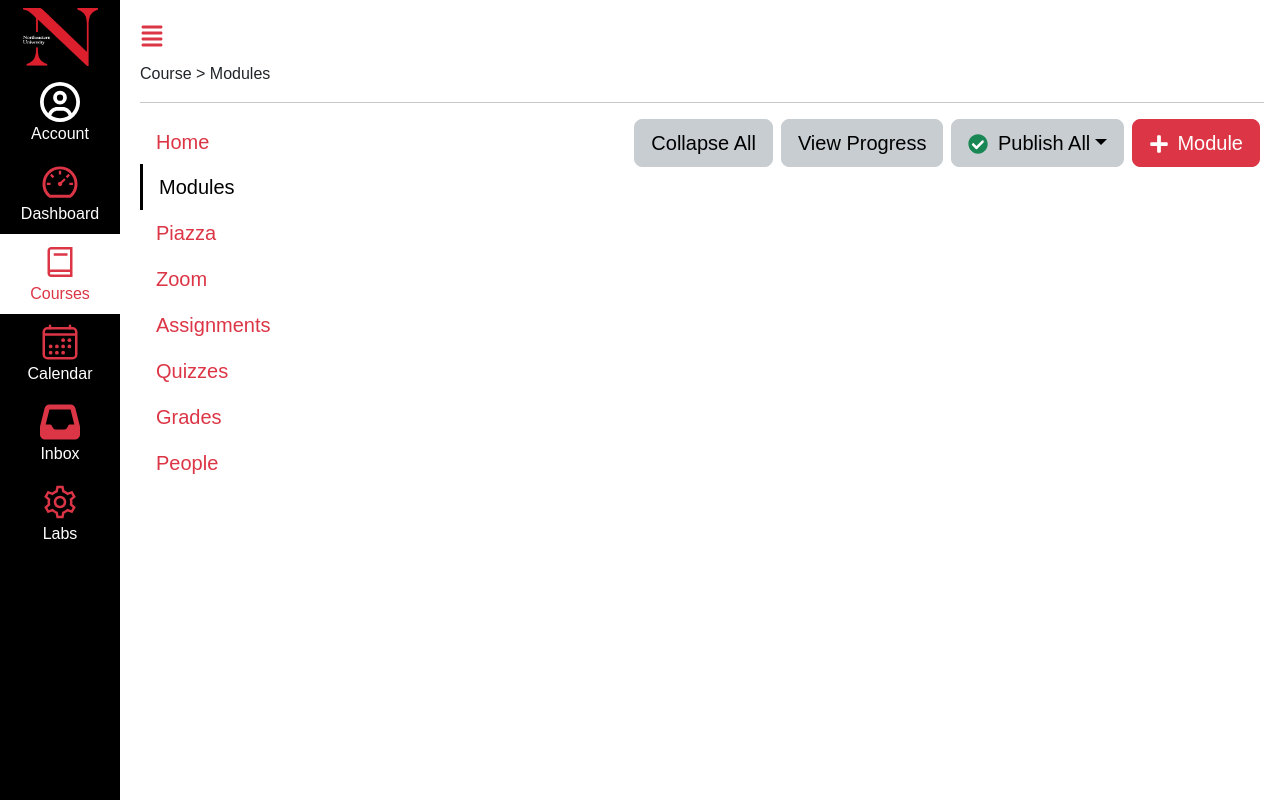
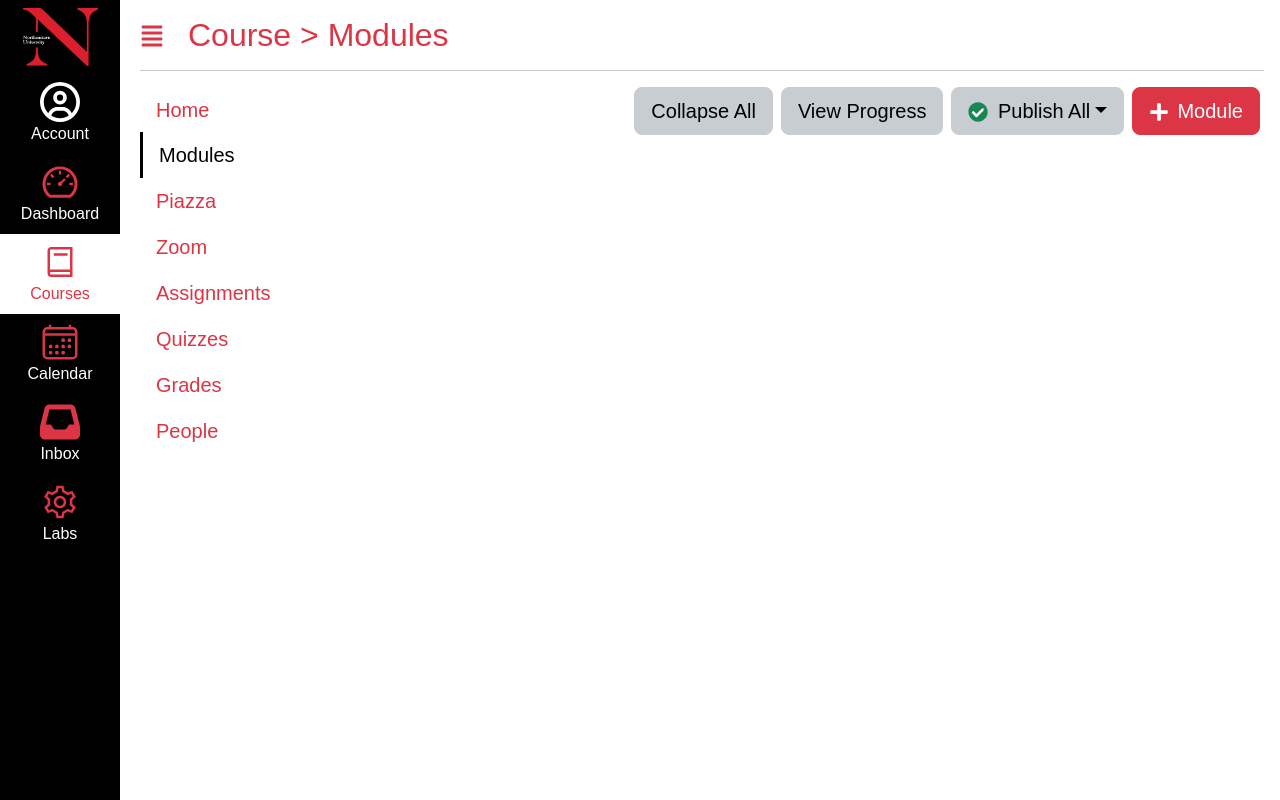
Before and after one commit to Ruoxi-0812/kambaz-next-js-cs4550-fa25, a Next.js app: page /Courses/1/Modules in a window 1280 px wide. Built offline with nearby package versions, Linux system fonts and the light colour scheme.

Commit message:
a3 JavaScript

```diff
--- a/app/(Kambaz)/Courses/[cid]/layout.tsx
+++ b/app/(Kambaz)/Courses/[cid]/layout.tsx
@@ -1,13 +1,14 @@
-import type { ReactNode } from "react";
-import CourseNavigation from "./Navigation";
 import { FaAlignJustify } from "react-icons/fa6";
 import { courses } from "../../Database";
+import CourseNavigation from "./Navigation";
 import Breadcrumb from "./Breadcrumb";
 
-export default async function CoursesLayout({
-  children,
-  params,
-}: Readonly<{ children: ReactNode; params: Promise<{ cid: string }> }>) {
+interface CoursesLayoutProps {
+  children: React.ReactNode;
+  params: Promise<{ cid: string }>;
+}
+
+export default async function CoursesLayout({ children, params }: CoursesLayoutProps) {
   const { cid } = await params;
   const course = courses.find((c) => c._id === cid);
 
@@ -15,9 +16,8 @@ export default async function CoursesLayout({
     <div id="wd-courses">
       <h2 className="text-danger">
         <FaAlignJustify className="me-4 fs-4 mb-1" />
-        {course?.name}
+        <Breadcrumb course={course} />
       </h2>
-      <Breadcrumb course={course} />
       <hr />
       <div className="d-flex">
         <div className="d-none d-md-block">
```
